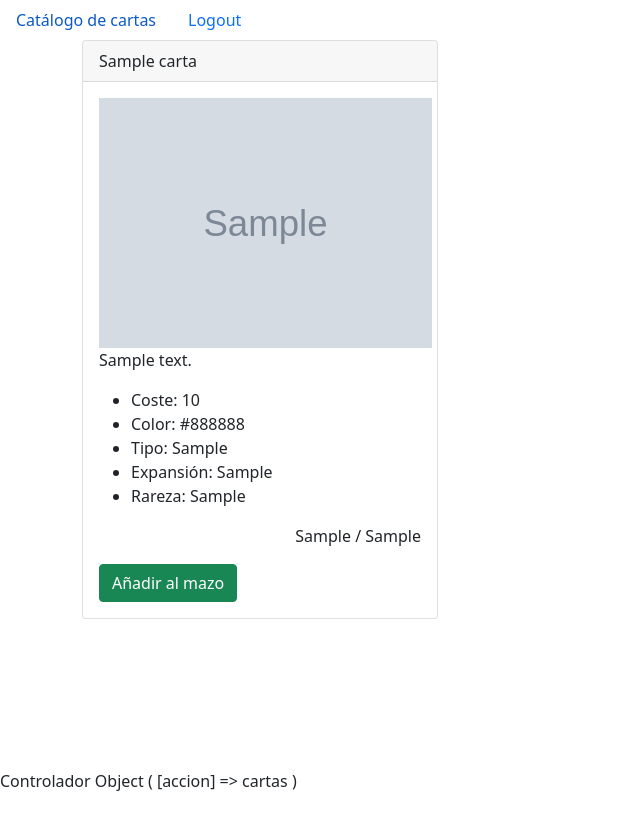
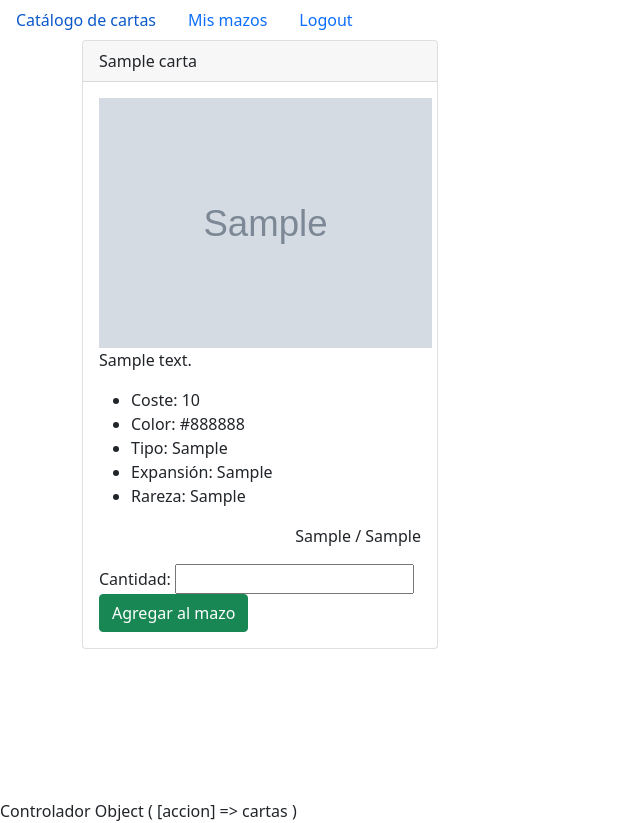
Before and after one commit to leo-knight98/Creador_mazos, a PHP site: page / in a window 1280 px wide. Shown: the whole page, without its empty margins (0-640 px from the left). Before the commit the page ends 791 px from the top, so only its background shows below. Run offline with PHP 8.4, Linux system fonts and the light colour scheme; the visitor is signed in with stand-in values (Sample User, id 1); tables that the repository leaves empty or names only in its code hold one stand-in row (values such as "Sample post"); grey boxes marked "Sample" are stand-in pictures.

Commit message:
commit on 'master'

```diff
--- a/controladores/controlador_juego.php
+++ b/controladores/controlador_juego.php
@@ -10,6 +10,10 @@ class Controlador {
         $listaCartas = Juego::verCartas();
         include_once("vistas/juego/cartas.php");
     }
+
+    public function mazos() {
+        include_once("vistas/juego/mazos.php");
+    }
 }
 
 ?>
--- a/controladores/controlador_usuarios.php
+++ b/controladores/controlador_usuarios.php
@@ -39,9 +39,9 @@ class Controlador {
     }
 
     public function loggeado() {
-
         require_once("vistas/usuarios/loggeado.php");
     }
+
     public function veureUser($hola){
         var_dump("usuari: ".$hola);
 
--- a/vistas/juego/cartas.php
+++ b/vistas/juego/cartas.php
@@ -20,7 +20,13 @@
         <?php } else if ($carta['lealtad'] != NULL) { ?>
             <p style="text-align: right;"><?php echo $carta['lealtad'] ?></p>
         <?php } ?>
-        <a name="mazo" id="mazo" class="btn btn-success" href="#" role="button">Añadir al mazo</a>
+
+        <form method="post">
+          <label for="cantidad">Cantidad:</label>
+          <input type="number" name="cantidad" id="cantidad" max="4" /><br>
+          <input type="submit" name="submit" id="submit" class="btn btn-success" value="Agregar al mazo"/>
+        </form>
+        <!-- <a name="mazo" id="mazo" class="btn btn-success" href="#" role="button">Añadir al mazo</a>-->
       </div>
     </div>
   </div>
--- a/vistas/template.php
+++ b/vistas/template.php
@@ -17,6 +17,7 @@
         <a class="nav-link active" href="?controlador=juego&accion=cartas">Catálogo de cartas</a>
 
         <?php if($_SESSION['id'] != NULL) { ?>
+          <a class="nav-link" href="?controlador=juego&accion=mazos">Mis mazos</a>
           <a class="nav-link" href="?controlador=usuarios&accion=logout">Logout</a>
         <?php } else { ?>
           <a class="nav-link" href="?controlador=usuarios&accion=login">Login</a>
```
